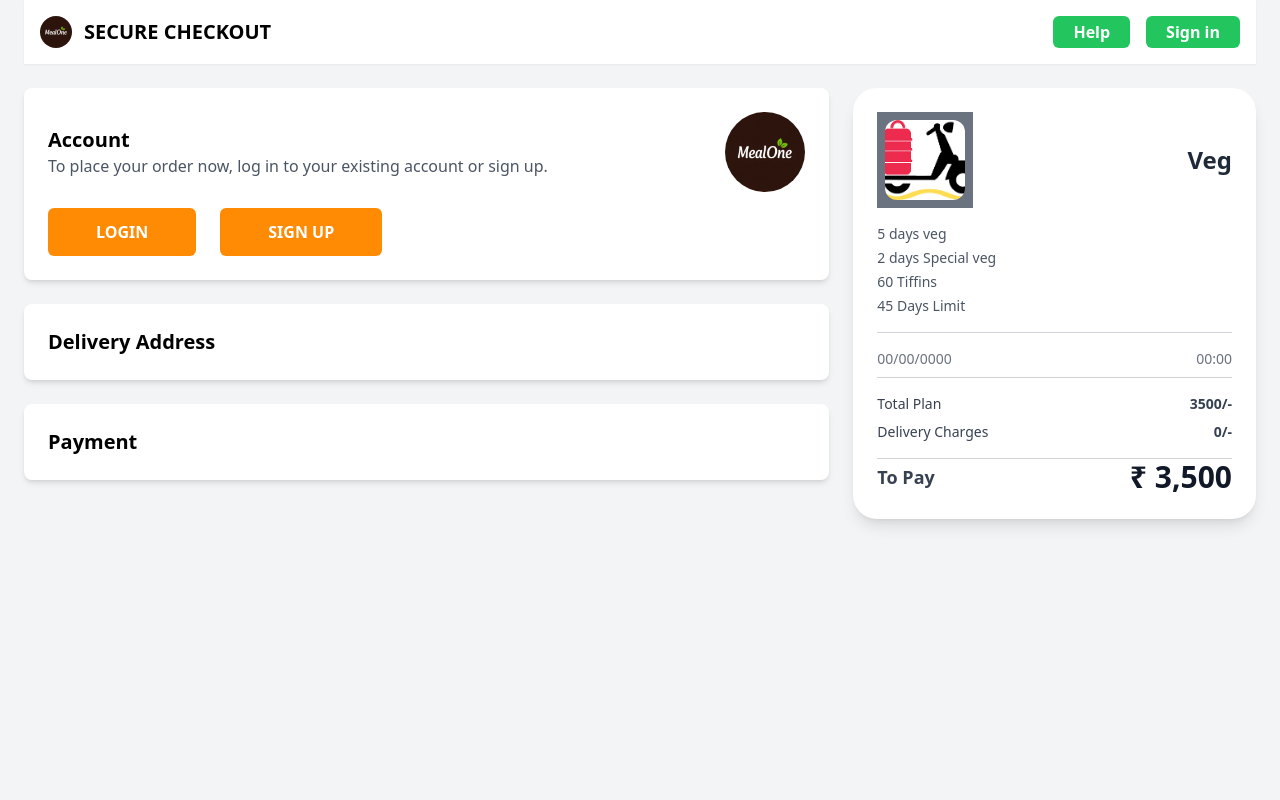
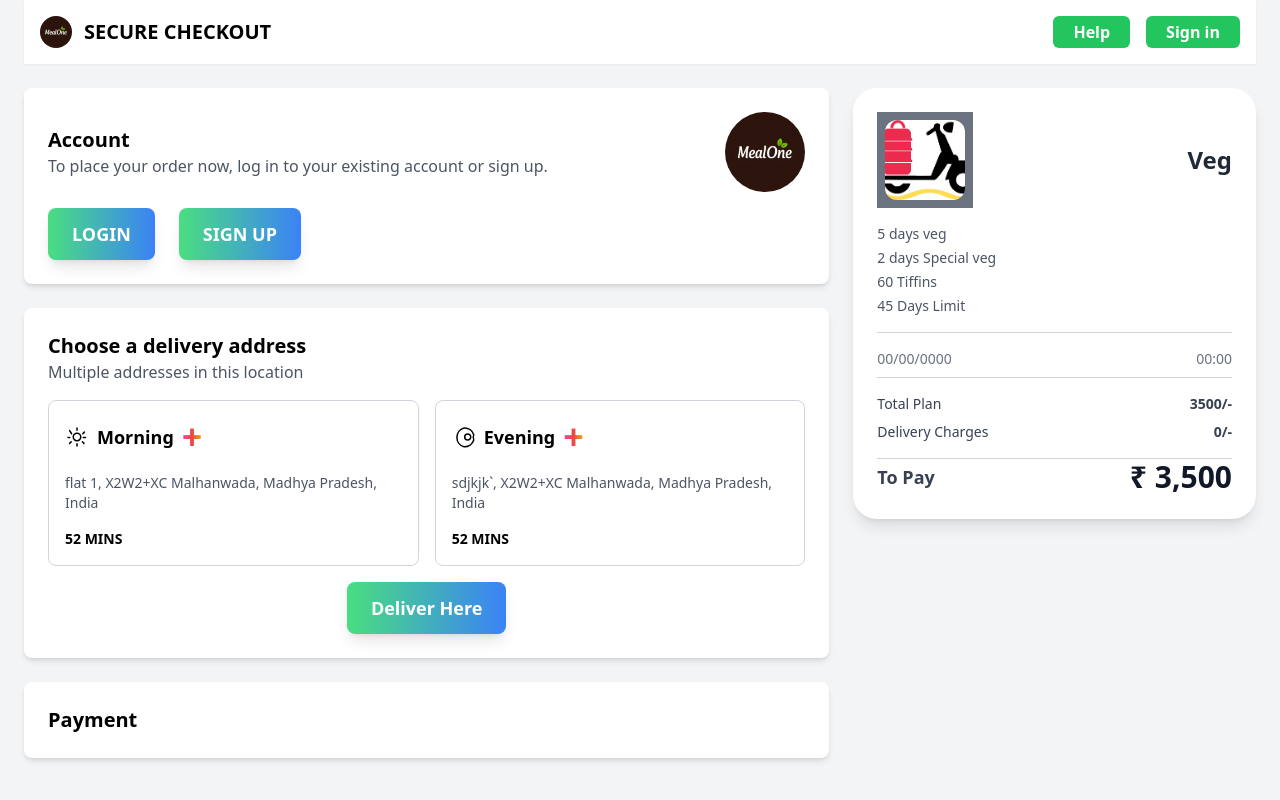
Before and after one commit to manoj509/mealone, a React (Create React App) app: page /checkout in a window 1280 px wide. Built offline with nearby package versions, Linux system fonts and the light colour scheme.

Commit message:
Fixed scroll functionality for address canvas

```diff
--- a/src/App.js
+++ b/src/App.js
@@ -12,12 +12,13 @@ import Checkout from './user/pages/Checkout.jsx';
 // import UserDashboard from './user/pages/UserDashboard.jsx';
 import { BrowserRouter as Router, Routes, Route, Link } from 'react-router-dom';
 import Home from './public/pages/Home';
+import UserDashboard from './user/pages/UserDashboard.jsx';
 const App = () => {
 
   return (
  <>
  <Router>
-
+   {/* <UserDashboard/> */}
      <Routes>
      <Route path="/" element={<Home/>} />
      <Route path="/checkout" element={<Checkout/>} />
--- a/src/public/pages/FoodPlans.jsx
+++ b/src/public/pages/FoodPlans.jsx
@@ -3,9 +3,7 @@
 
 import React from 'react';
 import vegplanimage from "../assests/vegplanimage.png"; // Adjusted path to your assets folder
-import onetimeveg from "../assests/onetimeveg.png";
-import mealImage3 from "../../public/assests/mealone.jpg";
-import mealImage4 from "../../public/assests/mealone.jpg";
+
 import { Link } from 'react-router-dom';
 
 const FoodPlan = ({ title, description, price, image , desc  , permonth}) => {
@@ -17,9 +15,9 @@ const FoodPlan = ({ title, description, price, image , desc  , permonth}) => {
         margin: '1rem',
         backgroundColor : "#FF8A04",
         height : "230px",
-        width : "360px"
+        // width : "300px"
       }}
-      className="text-white p-4 sm:p-6 flex items-center shadow-lg relative max-w-lg transition-transform transform hover:scale-105"
+      className="w-72 md:w-96 text-white p-4 sm:p-6 flex items-center shadow-lg relative transition-transform transform hover:scale-105"
     >
       <div className="flex-grow pr-4 sm:pr-10">
         <h3 className="text-md sm:text-lg font-bold">{title}</h3>
@@ -43,6 +41,7 @@ const FoodPlan = ({ title, description, price, image , desc  , permonth}) => {
 const FoodPlans = () => {
   return (
     <section className="bg-gray-100 py-6 sm:py-12">
+
       <div className="text-center mb-6 sm:mb-8">
         <h2 className="text-2xl sm:text-3xl font-bold text-gray-800">Our Food Plan</h2>
 
--- a/src/public/pages/Hero.jsx
+++ b/src/public/pages/Hero.jsx
@@ -7,7 +7,7 @@ import heroImage from "../assests/onlineservices.png"; // Up // Update this path
 
 const Hero = () => {
   return (
-    <div className="min-h-screen bg-gradient-to-r from-yellow-400 to-orange-500 flex flex-col items-center justify-center p-4">
+    <div className="md:min-h-screen bg-gradient-to-r from-yellow-400 to-orange-500 flex flex-col items-center justify-center p-4">
       {/* Logo Section */}
       <div className="flex flex-col items-center mb-6">
         <div className="bg-black rounded-full w-36 h-36 md:w-48 md:h-48 flex items-center justify-center shadow-lg">
@@ -22,7 +22,6 @@ const Hero = () => {
           backgroundImage: `url(${heroImage})`,
           backgroundSize: 'cover',
           backgroundPosition: 'center',
-
           backdropFilter: 'blur(4px)',
         }}
       >
--- a/src/public/pages/PublicNavbar.jsx
+++ b/src/public/pages/PublicNavbar.jsx
@@ -35,9 +35,9 @@ const PublicNavbar = () => {
 
         {/* Desktop Menu */}
         <ul className="hidden md:flex space-x-6 text-black font-semibold">
-          <LinkScroll className='cursor-pointer' to='home' smooth={true} duration={500}>Home</LinkScroll>
-          <LinkScroll className='cursor-pointer' to='about' smooth={true} duration={500}>About us</LinkScroll>
-          <LinkScroll className='cursor-pointer' to='contact' smooth={true} duration={500}>Contact us</LinkScroll>
+          <LinkScroll className='cursor-pointer hover:border-b-4 hover:border-white' to='home' smooth={true} duration={500}>Home</LinkScroll>
+          <LinkScroll className='cursor-pointer hover:border-b-4 hover:border-white' to='about' smooth={true} duration={500}>About us</LinkScroll>
+          <LinkScroll className='cursor-pointer hover:border-b-4 hover:border-white' to='contact' smooth={true} duration={500}>Contact us</LinkScroll>
         </ul>
 
         {/* Register and Sign In Buttons for Desktop */}
@@ -63,9 +63,9 @@ const PublicNavbar = () => {
       {isMobileMenuOpen && (
         <div className="flex flex-col space-y-4 md:hidden">
           <ul className="space-y-2 text-black font-semibold">
-            <li className='cursor-pointer'>Home</li>
-            <li className='cursor-pointer'>About us</li>
-            <li className='cursor-pointer'>Contact us</li>
+            <li className='cursor-pointer hover:border-b-2 hover:border-white"'>Home</li>
+            <li className='cursor-pointer hover:border-b-2 hover:border-white"'>About us</li>
+            <li className='cursor-pointer hover:border-b-2 hover:border-white"'>Contact us</li>
           </ul>
           <div className="flex space-x-4">
             {/* <button className="bg-white text-black font-semibold px-4 py-2 rounded-full w-full">
--- /dev/null
+++ b/src/user/components/LeftSideCanvaAddress.jsx
@@ -0,0 +1,133 @@
+import React, { useState } from 'react';
+
+const LeftSideCanvaAddress = ({ isOpen, onClose }) => {
+  const [addressType, setAddressType] = useState('Home'); // Manage address type selection
+
+  if (!isOpen) return null;
+
+  return (
+    <div className="fixed top-0 left-0 h-full w-96 bg-white shadow-lg z-50 transform transition-transform duration-300 ease-in-out">
+      {/* Header (Close Button) */}
+      <div className="p-4 bg-white shadow sticky top-0 z-10 flex items-center justify-between">
+        <h2 className="text-2xl font-bold">Save delivery address</h2>
+        <button
+          className="text-black text-2xl font-bold"
+          onClick={onClose}
+        >
+          &times;
+        </button>
+      </div>
+
+      {/* Scrollable Content */}
+      <div className="p-5 overflow-y-auto max-h-[calc(100vh-150px)]">
+        {/* Map Section */}
+        <div className="h-48 mb-4 relative">
+          <div className="absolute top-0 left-0 right-0 bottom-0">
+            {/* Placeholder for Google Maps */}
+            <div className="h-full w-full bg-gray-200 rounded-lg">
+              <p className="flex items-center justify-center h-full text-gray-500">
+                Map goes here
+              </p>
+            </div>
+          </div>
+          <button className="absolute top-2 left-1/2 transform -translate-x-1/2 bg-blue-500 text-white text-xs px-2 py-1 rounded">
+            Drag map
+          </button>
+        </div>
+
+        {/* Address Section */}
+        <div className="mb-4">
+          <label className="block text-gray-500 text-sm mb-1" htmlFor="address">
+            Address
+          </label>
+          <input
+            id="address"
+            type="text"
+            placeholder="Enter address"
+            value="X2W2+XC Malhanwada, Madhya Pradesh"
+            readOnly
+            className="w-full border border-gray-300 p-3 rounded bg-gray-100 text-gray-700"
+          />
+        </div>
+        <div className="">
+          <input
+            id="flatNo"
+            type="text"
+            placeholder="Enter door/flat number"
+            className="w-full border border-gray-300 p-3"
+          />
+        </div>
+
+        <div className="">
+          <input
+            id="area"
+            type="text"
+            placeholder="Enter area"
+            className="w-full border border-gray-300 p-3"
+          />
+        </div>
+
+        <div className="mb-4">
+          <input
+            id="landmark"
+            type="text"
+            placeholder="Enter landmark"
+            className="w-full border border-gray-300 p-3"
+          />
+        </div>
+
+        {/* Address Type Selector */}
+        <div className="mb-20">
+          <p className="text-gray-500 text-sm mb-2">Address Type</p>
+          <div className="flex items-center gap-4 ">
+            <button
+              type="button"
+              className={`px-4 py-2 rounded border font-semibold ${
+                addressType === 'Home'
+                  ? 'bg-blue-500 text-white'
+                  : 'bg-gray-200 text-gray-700'
+              }`}
+              onClick={() => setAddressType('Home')}
+            >
+              Home
+            </button>
+            <button
+              type="button"
+              className={`px-4 py-2 rounded border font-semibold ${
+                addressType === 'Work'
+                  ? 'bg-blue-500 text-white'
+                  : 'bg-gray-200 text-gray-700'
+              }`}
+              onClick={() => setAddressType('Work')}
+            >
+              Work
+            </button>
+            <button
+              type="button"
+              className={`px-4 py-2 rounded border font-semibold ${
+                addressType === 'Other'
+                  ? 'bg-blue-500 text-white'
+                  : 'bg-gray-200 text-gray-700'
+              }`}
+              onClick={() => setAddressType('Other')}
+            >
+              Other
+            </button>
+          </div>
+        </div>
+      </div>
+
+      {/* Save Button */}
+      <div className="p-5 bg-white shadow sticky bottom-0 w-full">
+        <button
+          type="button"
+          className="w-full px-6 py-3 bg-gradient-to-r from-green-400 to-blue-500 text-white text-lg font-bold rounded-lg hover:from-green-500 hover:to-blue-600 hover:scale-105 transform transition duration-300 shadow-lg"
+        >
+          Save Address & Proceed
+        </button>
+      </div>
+    </div>
+  );
+};
+
+export default LeftSideCanvaAddress;
--- a/src/user/pages/Checkout.jsx
+++ b/src/user/pages/Checkout.jsx
@@ -1,12 +1,12 @@
 
 
-import React, { useState } from 'react';
+import React, { useEffect, useState } from 'react';
 import { Formik, Form, Field, ErrorMessage } from 'formik';
 import * as Yup from 'yup';
 import mealoneimg from "../assets/mealone.jpg";
 import SubscriptionPlanCard from '../components/SubscriptionPlanCard';
 import { Link } from 'react-router-dom';
-
+import LeftSideCanvaAddress from '../components/LeftSideCanvaAddress';
 // Validation schemas for login and signup forms
 const loginValidationSchema = Yup.object({
   phoneNumber: Yup.string().required('Phone number is required')
@@ -17,10 +17,60 @@ const signupValidationSchema = Yup.object({
   name: Yup.string().required('Name is required'),
   email: Yup.string().email('Invalid email format').required('Email is required')
 });
+const addresses = [
+  {
+    id: 1,
+    type: "Morning",
+    address: "flat 1, X2W2+XC Malhanwada, Madhya Pradesh, India",
+    deliveryTime: "52 MINS",
+    icon: (
+      <svg
+      xmlns="http://www.w3.org/2000/svg"
+      fill="none"
+      viewBox="0 0 24 24"
+      stroke-width="1.5"
+      stroke="currentColor"
+      class="w-6 h-6"
+    >
+      <path
+        stroke-linecap="round"
+        stroke-linejoin="round"
+        d="M12 3v2.25m0 13.5V21m8.485-8.485h-2.25m-13.5 0H3m16.364-5.364l-1.591 1.591m-11.182 0L4.636 5.636m0 12.728l1.591-1.591m11.182 0l1.591 1.591M12 8.25a3.75 3.75 0 100 7.5 3.75 3.75 0 000-7.5z"
+      />
+    </svg>
+
+    ),
+  },
+  {
+    id: 2,
+    type: "Evening",
+    address: "sdjkjk`, X2W2+XC Malhanwada, Madhya Pradesh, India",
+    deliveryTime: "52 MINS",
+    icon: (
+      <svg
+  xmlns="http://www.w3.org/2000/svg"
+  fill="none"
+  viewBox="0 0 24 24"
+  stroke-width="1.5"
+  stroke="currentColor"
+  class="w-6 h-6"
+>
+  <path
+    stroke-linecap="round"
+    stroke-linejoin="round"
+    d="M21.752 15.002A9.718 9.718 0 0112 21.75 9.75 9.75 0 0112 3a9.718 9.718 0 019.752 6.748 6.001 6.001 0 00.018 5.254zm-6.006-.002a3.002 3.002 0 100-6.004 3.002 3.002 0 000 6.004z"
+  />
+</svg>
+
+    ),
+  },
+];
+
 
 const Checkout = () => {
   const [isLoginAndSignupToggle, setIsLoginAndSignupToggle] = useState(false); // toggles between Login and Signup forms
   const [isMainLoginAndSignupToggle, setIsMainLoginAndSignupToggle] = useState(true); // toggles between Login/Signup buttons and form view
+  const [isCanvasOpen, setIsCanvasOpen] = useState(false);
 
   // Toggle between main buttons (Login/Signup) and form view
   const toggleMain = (isSignUp) => {
@@ -32,6 +82,14 @@ const Checkout = () => {
   const toggleFormType = () => {
     setIsLoginAndSignupToggle(!isLoginAndSignupToggle);
   };
+  useEffect(() => {
+    if (isCanvasOpen) {
+      document.body.style.overflow = 'hidden';
+    } else {
+      document.body.style.overflow = 'auto';
+    }
+  }, [isCanvasOpen]);
+
 
   return (
 
@@ -76,7 +134,7 @@ const Checkout = () => {
                   style={{
                     backgroundColor : "#FF8A04"
                   }}
-                  className="px-12 py-3 text-white font-semibold rounded-md w-full md:w-auto"
+                  className="px-6 py-3 bg-gradient-to-r from-green-400 to-blue-500 text-white text-lg font-bold rounded-lg hover:from-green-500 hover:to-blue-600 hover:scale-105 transform transition duration-300 shadow-lg"
                 >
                   LOGIN
                 </button>
@@ -85,7 +143,7 @@ const Checkout = () => {
                   style={{
                      backgroundColor : "#FF8A04"
                   }}
-                  className="px-12 py-3 text-white font-semibold rounded-md w-full md:w-auto"
+                  className="px-6 py-3 bg-gradient-to-r from-green-400 to-blue-500 text-white text-lg font-bold rounded-lg hover:from-green-500 hover:to-blue-600 hover:scale-105 transform transition duration-300 shadow-lg"
                 >
                   SIGN UP
                 </button>
@@ -157,7 +215,7 @@ const Checkout = () => {
       )}
       <button
         type="submit"
-        className="w-full mt-4 py-3 bg-green-500 text-white font-semibold rounded-md"
+        className="w-full px-6 py-3 bg-gradient-to-r from-green-400 to-blue-500 text-white text-lg font-bold rounded-lg hover:from-green-500 hover:to-blue-600 hover:scale-105 transform transition duration-300 shadow-lg"
         // disabled={isSubmitting}
       >
         {isLoginAndSignupToggle ? "CONTINUE" : "LOGIN"}
@@ -185,7 +243,45 @@ const Checkout = () => {
 
           {/* Delivery Address Section */}
           <div className="p-6 bg-white rounded-lg shadow-md">
-            <h2 className="text-xl font-semibold">Delivery Address</h2>
+            {/* <h2 className="text-xl font-semibold">Delivery Address</h2> */}
+            <div className=" bg-white rounded-lg">
+      <h2 className="text-xl font-semibold">Choose a delivery address</h2>
+      <p className="text-gray-600 mb-4">Multiple addresses in this location</p>
+      <div className="grid grid-cols-1 md:grid-cols-2 gap-4">
+        {addresses.map((address) => (
+          <div
+          onClick={() => setIsCanvasOpen(true)}
+            key={address.id}
+            className="border border-gray-300 rounded-lg p-4 flex flex-col space-y-4 hover:shadow-2xl transition-shadow duration-300 transform hover:-translate-y-1 hover:scale-105"
+          >
+            <div className="flex items-center space-x-2">
+              {address.icon}
+              <h3 className="text-lg font-semibold">{address.type}</h3>
+              <h1
+  class="text-4xl font-bold text-transparent bg-clip-text bg-gradient-to-r from-pink-500 via-red-500 to-yellow-500">+</h1>
+            </div>
+            <p className="text-sm text-gray-600">{address.address}</p>
+            <p className="text-sm font-semibold">{address.deliveryTime}</p>
+
+
+          </div>
+        ))}
+      </div>
+      <div className='text-center mt-4'>
+      <button
+  class="px-6 py-3 bg-gradient-to-r from-green-400 to-blue-500 text-white text-lg font-bold rounded-lg hover:from-green-500 hover:to-blue-600 hover:scale-105 transform transition duration-300 shadow-lg"
+>
+  Deliver Here
+</button>
+      </div>
+      {isCanvasOpen && (
+        <div
+          className="fixed inset-0 bg-black opacity-50 z-40"
+          onClick={() => setIsCanvasOpen(false)}
+        />
+      )}
+      <LeftSideCanvaAddress isOpen={isCanvasOpen} onClose={() => setIsCanvasOpen(false)} />
+    </div>
           </div>
 
           {/* Payment Section */}
```
